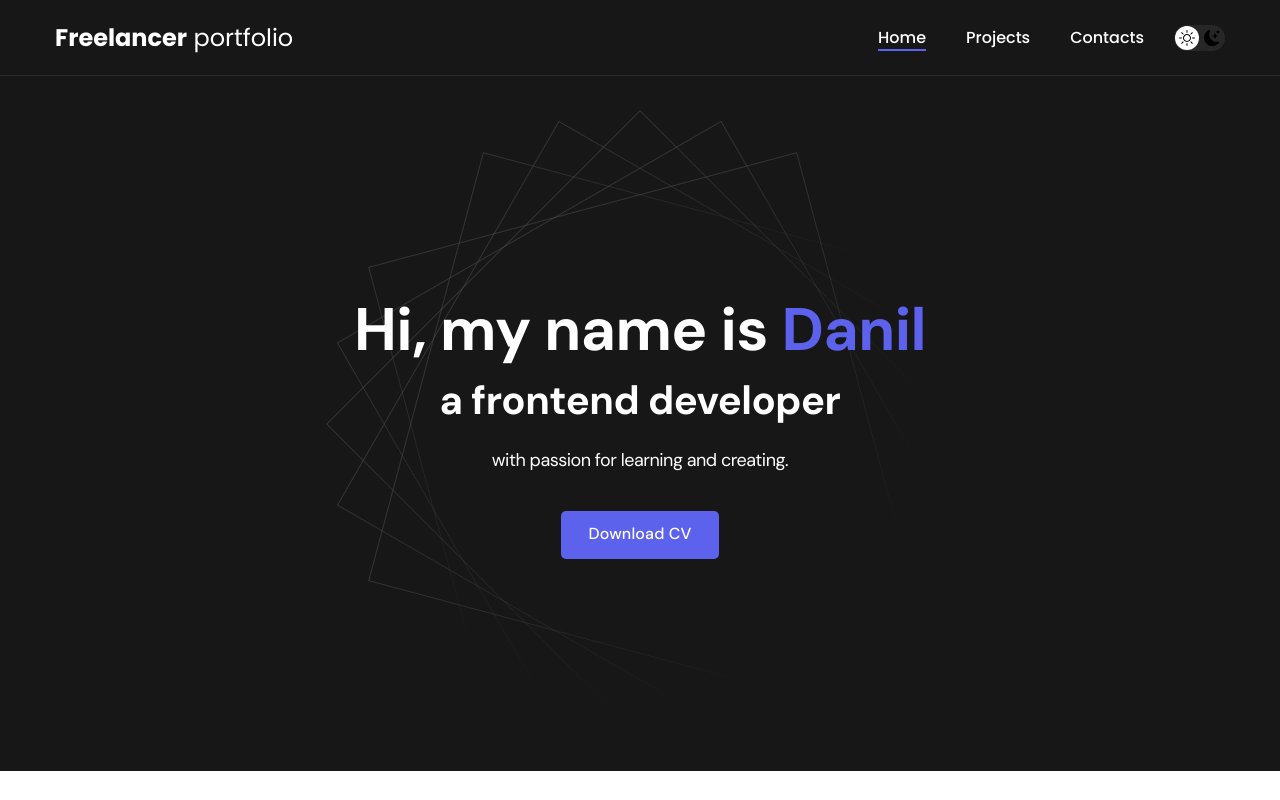
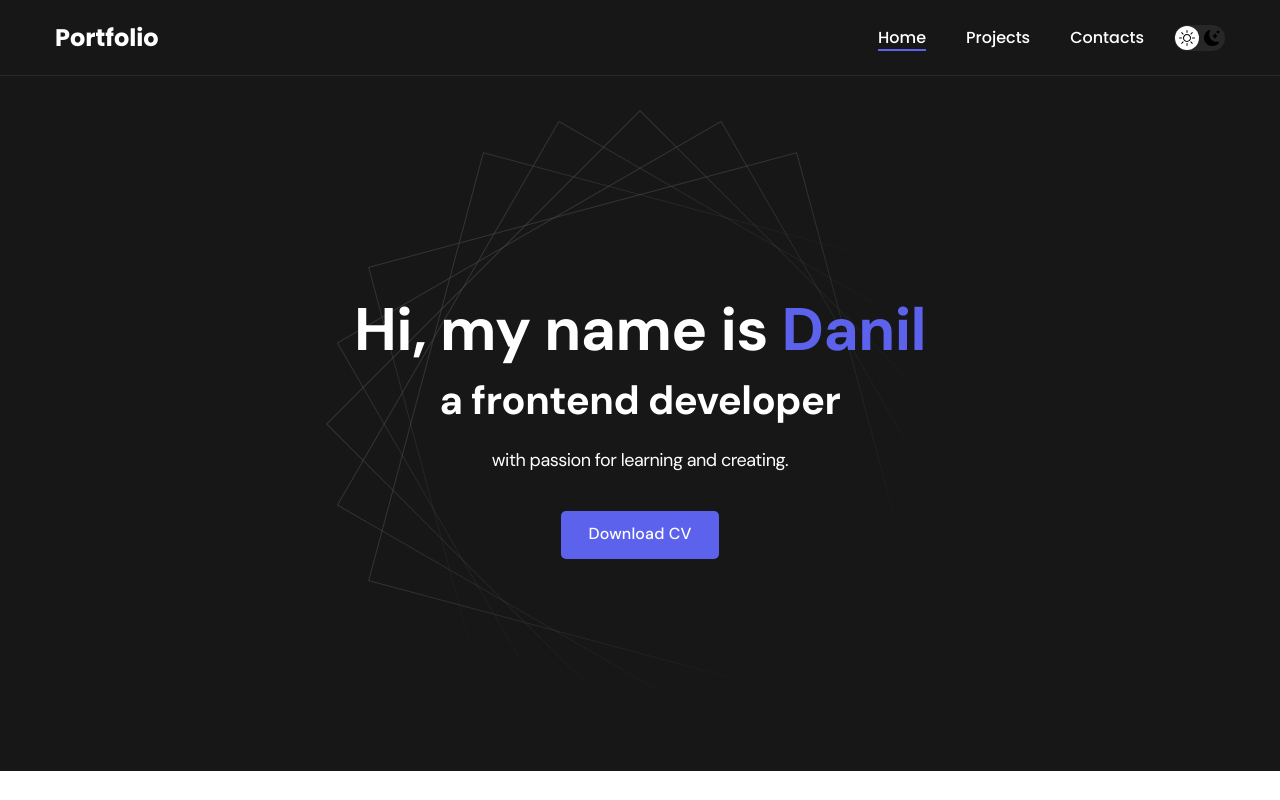
Before and after one commit to DanilKur/freelance-portfolio-react, a React (Create React App) app: page / in a window 1280 px wide. Shown: the top 800 px of the page. Built offline with nearby package versions, Linux system fonts and the light colour scheme.

Commit message:
Update Navbar.js

```diff
--- a/src/components/navbar/Navbar.js
+++ b/src/components/navbar/Navbar.js
@@ -11,7 +11,7 @@ const Navbar = () => {
 			<div className="container">
 				<div className="nav-row">
 					<NavLink to="/" className="logo">
-						<strong>Freelancer</strong> portfolio
+						<strong>Portfolio</strong>
 					</NavLink>
 
 					<BtnDarkMode />
```
